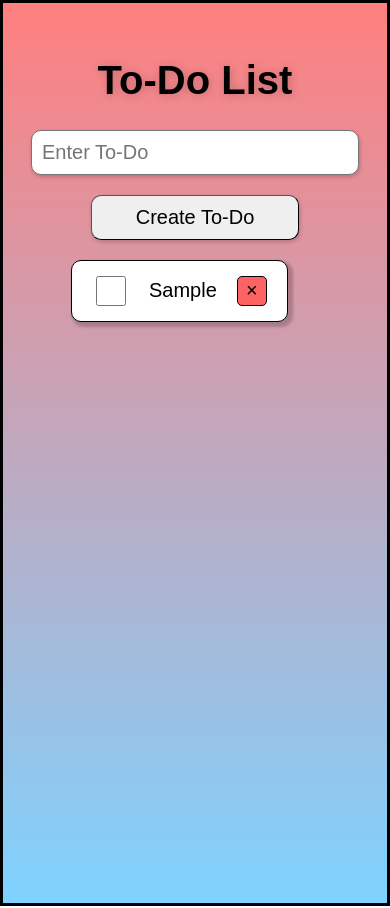
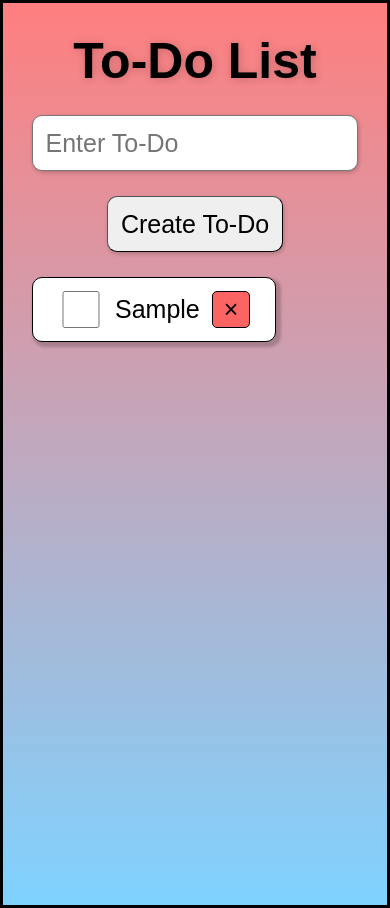
Before and after one commit to Eric-Zhang-Developer/To-Do-App, a React (Vite) app: page / in a window 390 px wide. Both pictures are taken after typing "Sample" into the empty fields and a click on the button "Create To-Do". Built offline with nearby package versions, Linux system fonts and the light colour scheme.

Commit message:
Add mobile formatting

```diff
--- a/src/App.css
+++ b/src/App.css
@@ -4,3 +4,11 @@
   font-size: 2rem;
   font-weight: 800;
 }
+
+
+@media screen and (max-width: 480px) {
+  .title{
+    margin-top: 0rem;
+    margin-bottom: 1rem;
+  }
+}
--- a/src/components/TodoList/ToDoList.css
+++ b/src/components/TodoList/ToDoList.css
@@ -3,3 +3,9 @@
   flex-direction: column;
   align-items: flex-start
 }
+
+@media screen and (max-width: 480px) {
+  .to-do-list{
+    padding-left: 0rem;
+  }
+}
--- a/src/components/TodoList/TodoItem/TodoItem.css
+++ b/src/components/TodoList/TodoItem/TodoItem.css
@@ -34,6 +34,7 @@
   list-style-position: inside;
   font-size: 1rem;
   margin: 0px;
+  overflow-wrap: break-word;
 }
 
 .to-do-check-box{
@@ -75,3 +76,16 @@
   scale: 1.1;
   box-shadow: 1px 1px 1px 1px rgba(0, 0, 0, 0.2);
 }
+
+@media screen and (max-width: 480px) {
+  .to-do-container{
+    margin-right: 0rem;
+    padding-top: .25rem;
+    padding-bottom: .25rem;
+    gap: .5rem;
+  }
+
+  .to-do-text-box{
+    text-align: center;
+  }
+}
--- a/src/index.css
+++ b/src/index.css
@@ -9,3 +9,14 @@ body{
   height: 100vh;
   padding: 1rem;
 }
+
+@media screen and (max-width: 480px) {
+  :root{
+    font-size: 25px;
+  }
+
+  body{
+    margin: 4px;
+    padding: .5 rem;
+  }
+}
```
